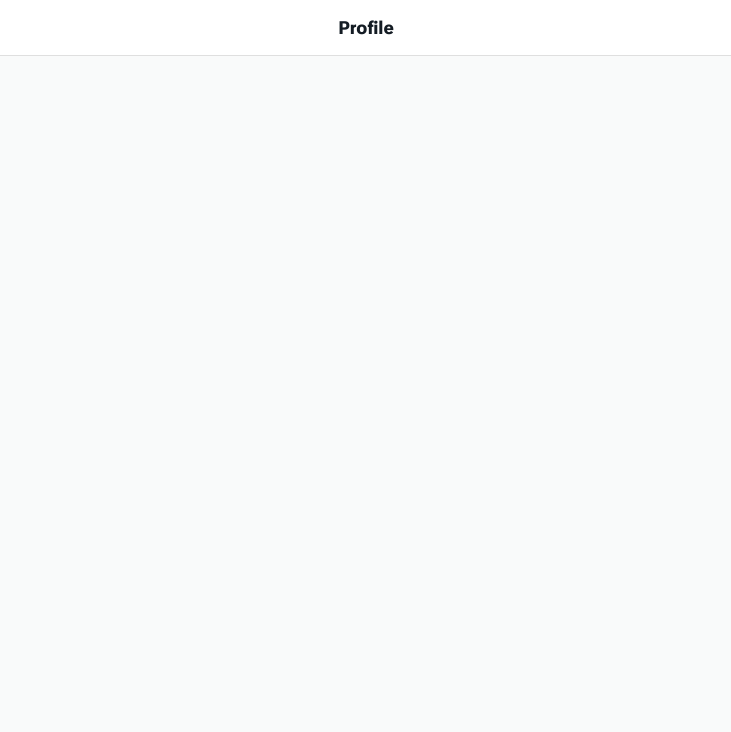
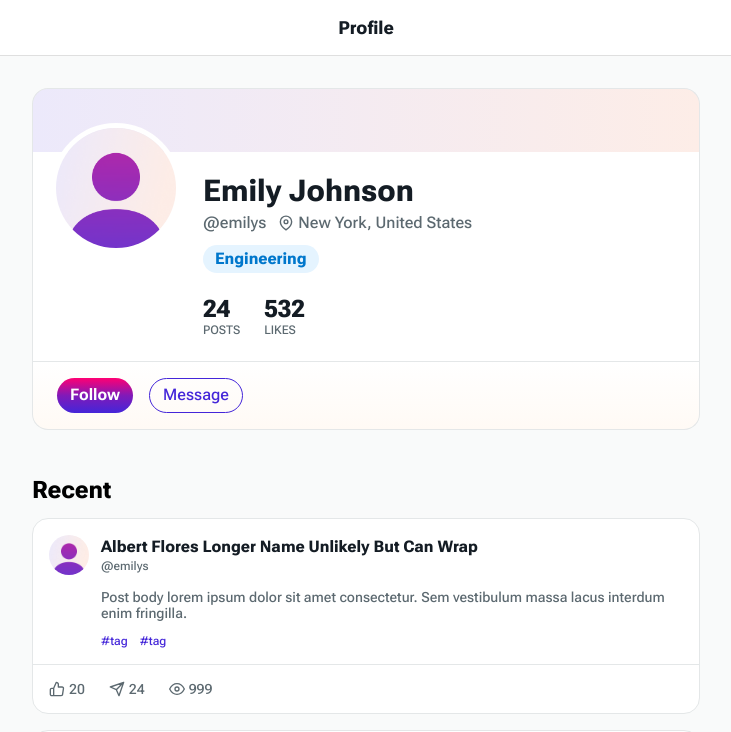
Before and after one commit to yaroslavnosenko/metaversal, a Next.js app: page /1 in a window 1280 px wide. Shown: the top 732 px of the page, without its empty margins (274-1005 px from the left). Built offline with nearby package versions, Linux system fonts and the light colour scheme.

Commit message:
Profile is ready

```diff
--- a/app/[id]/page.tsx
+++ b/app/[id]/page.tsx
@@ -1,9 +1,21 @@
-import { Header } from '@/components'
+import { Header, PostCard, ProfileCard } from '@/components'
 
 export default function Profile() {
   return (
     <>
       <Header title="Profile" />
+      <main>
+        <section>
+          <ProfileCard />
+        </section>
+        <section>
+          <h2 className="text-black">Recent</h2>
+          <PostCard />
+          <PostCard />
+          <PostCard />
+          <PostCard />
+        </section>
+      </main>
     </>
   )
 }
--- a/app/layout.tsx
+++ b/app/layout.tsx
@@ -34,7 +34,9 @@ export default function RootLayout({
 }>) {
   return (
     <html lang="en" className={font.className}>
-      <body className="bg-background text-secondary">{children}</body>
+      <body className="antialiased bg-background text-secondary pt-14">
+        {children}
+      </body>
     </html>
   )
 }
--- a/components/header.tsx
+++ b/components/header.tsx
@@ -4,7 +4,7 @@ type HeaderProps = {
 }
 
 export const Header = ({ title }: HeaderProps) => (
-  <header className="h-14 bg-white flex justify-center items-center border-b-[1px] border-slate-150 sticky top-0">
+  <header className="h-14 bg-white flex justify-center items-center border-b-[1px] border-slate-150 fixed top-0 w-full z-10">
     <h3>{title}</h3>
   </header>
 )
--- a/components/profile-card.tsx
+++ b/components/profile-card.tsx
@@ -1,5 +1,46 @@
-type ProfileCardProps = {
-  id: string
-}
+import { Map } from '@/icons'
+import Image from 'next/image'
 
-export const ProfileCard = ({}: ProfileCardProps) => <article></article>
+export const ProfileCard = () => (
+  <div className="relative mt-10 sm:mt-0">
+    <div className="card !rounded-b-none !border-b-0 h-16 bg-gradient-to-r from-[#ECE9FB] to-[#FDEDE7]" />
+    <div className="card !rounded-none !border-t-0 p-6 pt-12 sm:pt-6 sm:pl-[170px]">
+      <h1 className="mb-2 text-center sm:text-left">Emily Johnson</h1>
+      <div className="flex flex-col gap-3 items-center sm:items-start">
+        <div className="flex flex-col gap-3 items-center sm:items-start sm:flex-row">
+          <p>@emilys</p>
+          <p className="flex items-center gap-1">
+            <Map width="16" height="16" />
+            New York, United States
+          </p>
+        </div>
+        <div className="bg-[#E5F4FF] py-1.5 px-3 rounded-full">
+          <h4 className="text-[#0077CC]">Engineering</h4>
+        </div>
+      </div>
+      <div className="pt-6 flex text-center justify-center gap-6 sm:text-left sm:justify-start">
+        <div>
+          <h2 className="mb-0.5">24</h2>
+          <p className="small">POSTS</p>
+        </div>
+        <div>
+          <h2 className="mb-0.5">532</h2>
+          <p className="small">LIKES</p>
+        </div>
+      </div>
+    </div>
+    <div className="card !rounded-t-none !border-t-0 px-6 py-4 flex gap-4 justify-center sm:justify-start bg-gradient-to-b from-white to-[#FFFAF5] border-[#F1F3F4]">
+      <button className="btn-solid">Follow</button>
+      <button className="btn-outline">Message</button>
+    </div>
+    <div className="absolute top-[-35px] flex justify-center w-full sm:left-[19px] sm:w-[130px] sm:top-[35px]">
+      <Image
+        className="h-30 w-30 rounded-full border-[5px] border-white box-content"
+        src="/avatar.png"
+        alt="avatar"
+        width="120"
+        height="120"
+      />
+    </div>
+  </div>
+)
--- a/icons/map.tsx
+++ b/icons/map.tsx
@@ -5,14 +5,14 @@ export const Map = (props: HTMLProps<SVGSVGElement>) => (
     <path
       d="M13 7.16666C13 11.8333 7 15.8333 7 15.8333C7 15.8333 1 11.8333 1 7.16666C1 5.57536 1.63214 4.04923 2.75736 2.92402C3.88258 1.7988 5.4087 1.16666 7 1.16666C8.5913 1.16666 10.1174 1.7988 11.2426 2.92402C12.3679 4.04923 13 5.57536 13 7.16666Z"
       stroke="currentColor"
-      strokeWidth="1"
+      strokeWidth="1.5"
       strokeLinecap="round"
       strokeLinejoin="round"
     />
     <path
       d="M7 9.16666C8.10457 9.16666 9 8.27123 9 7.16666C9 6.06209 8.10457 5.16666 7 5.16666C5.89543 5.16666 5 6.06209 5 7.16666C5 8.27123 5.89543 9.16666 7 9.16666Z"
       stroke="currentColor"
-      strokeWidth="1"
+      strokeWidth="1.5"
       strokeLinecap="round"
       strokeLinejoin="round"
     />
```
